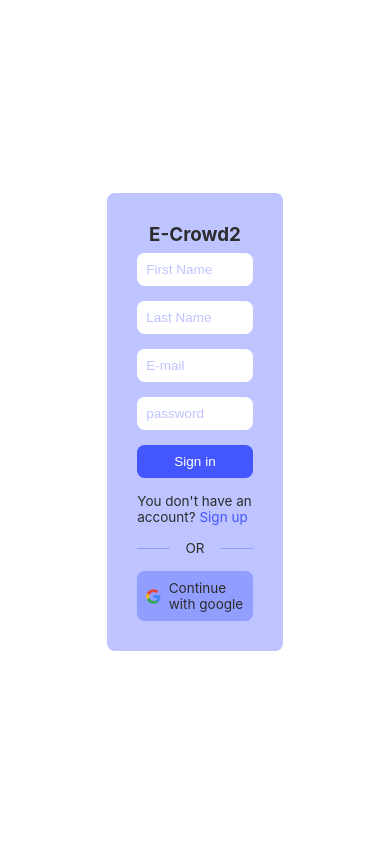
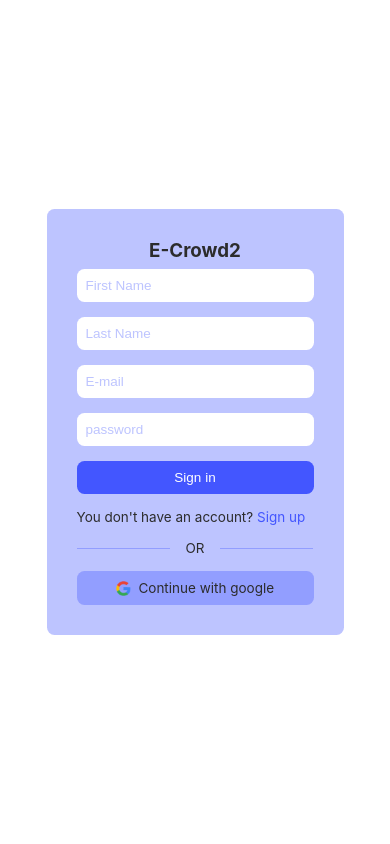
Before and after one commit to noeljayr/noeljayr.github.io, a PHP site: page /ecrowd2/register.html in a window 390 px wide. Run offline with PHP 8.4, Linux system fonts and the light colour scheme; some web fonts are replaced.

Commit message:
Update index.css

```diff
--- a/ecrowd2/css/index.css
+++ b/ecrowd2/css/index.css
@@ -790,6 +790,15 @@ body {
   align-self: center;
   display: flex;
   flex-direction: column;
+}
+
+@media screen and (max-width: 640px) {
+  .user-content{
+    padding: 2rem
+  }
+  .user-content .form {
+    width: 90%;
+  }
 }
 
 .user-content .form .input-group {
```
